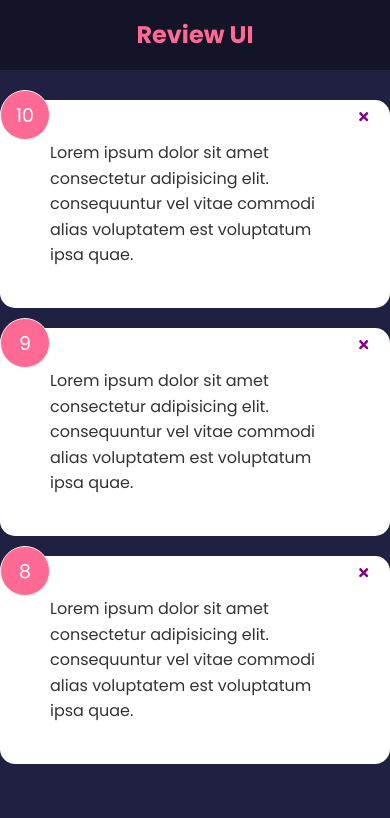
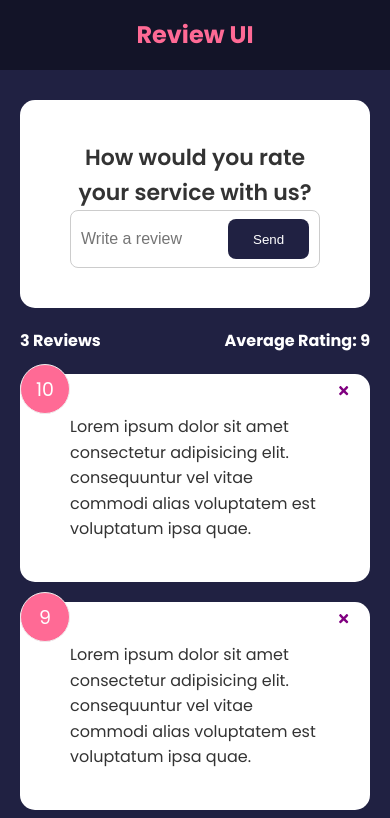
Before and after one commit to amherro/React-Review-App, a React (Create React App) app in the folder React-Review-App/: page / in a window 390 px wide. Shown: the top 818 px of the page. Built offline with nearby package versions, Linux system fonts and the light colour scheme.

Commit message:
Adding responsive feedback stats section

```diff
--- a/React-Review-App/src/App.jsx
+++ b/React-Review-App/src/App.jsx
@@ -2,6 +2,8 @@
 import FeedbackData from "./data/FeedbackData"
 import FeedbackList from "./Components/FeedbackList"
 import Header from "./Components/Header"
+import FeedbackStats from "./Components/FeedbackStats"
+import FeedbackForm from "./Components/FeedbackForm"
 
 
 function App() {
@@ -16,7 +18,11 @@
     return (
         <>
             <Header text='Review UI' />
-            <FeedbackList feedback={feedback} handleDelete={deleteReview} />
+            <div className="container">
+                <FeedbackForm />
+                <FeedbackStats feedback={feedback} />
+                <FeedbackList feedback={feedback} handleDelete={deleteReview} />
+            </div>
         </>
 
     )
--- /dev/null
+++ b/React-Review-App/src/Components/FeedbackForm.jsx
@@ -0,0 +1,26 @@
+import { useState } from 'react'
+import Card from './shared/Card'
+import Button from './shared/Button'
+
+const FeedbackForm = () => {
+    const [text, setText] = useState('')
+
+    const handleTextChange = (e) => {
+        setText(e.target.value)
+    }
+
+    return (
+        <Card>
+            <form>
+                <h2>How would you rate your service with us?</h2>
+                {/* @todo - rating select component */}
+                <div className="input-group">
+                    <input type="text" placeholder='Write a review' onChange={handleTextChange} value={text} />
+                    <Button type="submit">Send</Button>
+                </div>
+            </form>
+        </Card>
+    )
+}
+
+export default FeedbackForm
--- /dev/null
+++ b/React-Review-App/src/Components/FeedbackStats.jsx
@@ -0,0 +1,23 @@
+import PropTypes from 'prop-types'
+
+const FeedbackStats = ({ feedback }) => {
+    //Calculate Ratings Average
+    let average = feedback.reduce((acc, cur) => {
+        return acc + cur.rating
+    }, 0) / feedback.length
+
+    average = average.toFixed(1).replace(/[.,]0$/, '')
+
+    return (
+        <div className='feedback-stats'>
+            <h4>{feedback.length} Reviews</h4>
+            <h4>Average Rating: {isNaN(average) ? 0 : average}</h4>
+        </div>
+    )
+}
+
+FeedbackStats.propTypes = {
+    feedback: PropTypes.array.isRequired,
+}
+
+export default FeedbackStats
--- /dev/null
+++ b/React-Review-App/src/Components/shared/Button.jsx
@@ -0,0 +1,25 @@
+import React from 'react'
+import PropTypes from 'prop-types'
+
+const Button = ({ children, version, type, isDiabled }) => {
+    return (
+        <button type={type} isDiabled={isDiabled} className={`btn btn-${version}`}>
+            {children}
+        </button>
+    )
+}
+
+Button.defaultProps = {
+    version: 'primary',
+    type: 'button',
+    isDiabled: false
+}
+
+Button.propTypes = {
+    children: PropTypes.node.isRequired,
+    version: PropTypes.string,
+    type: PropTypes.string,
+    isDiabled: PropTypes.bool,
+}
+
+export default Button
```
